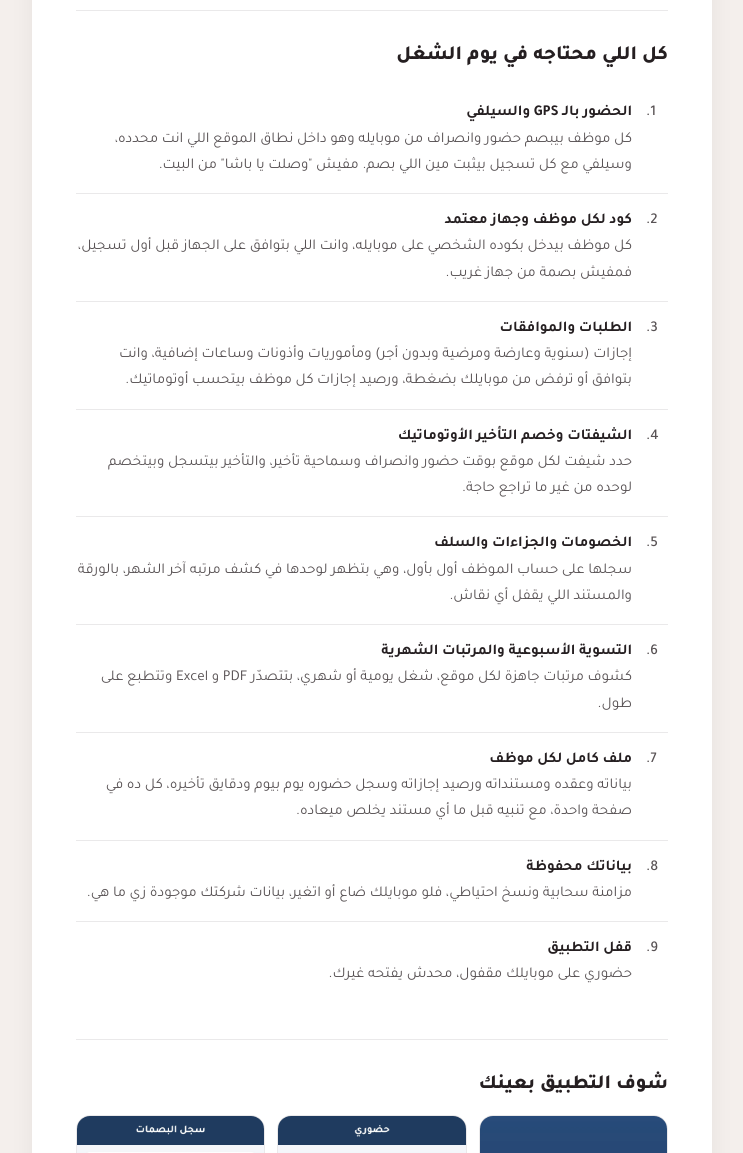
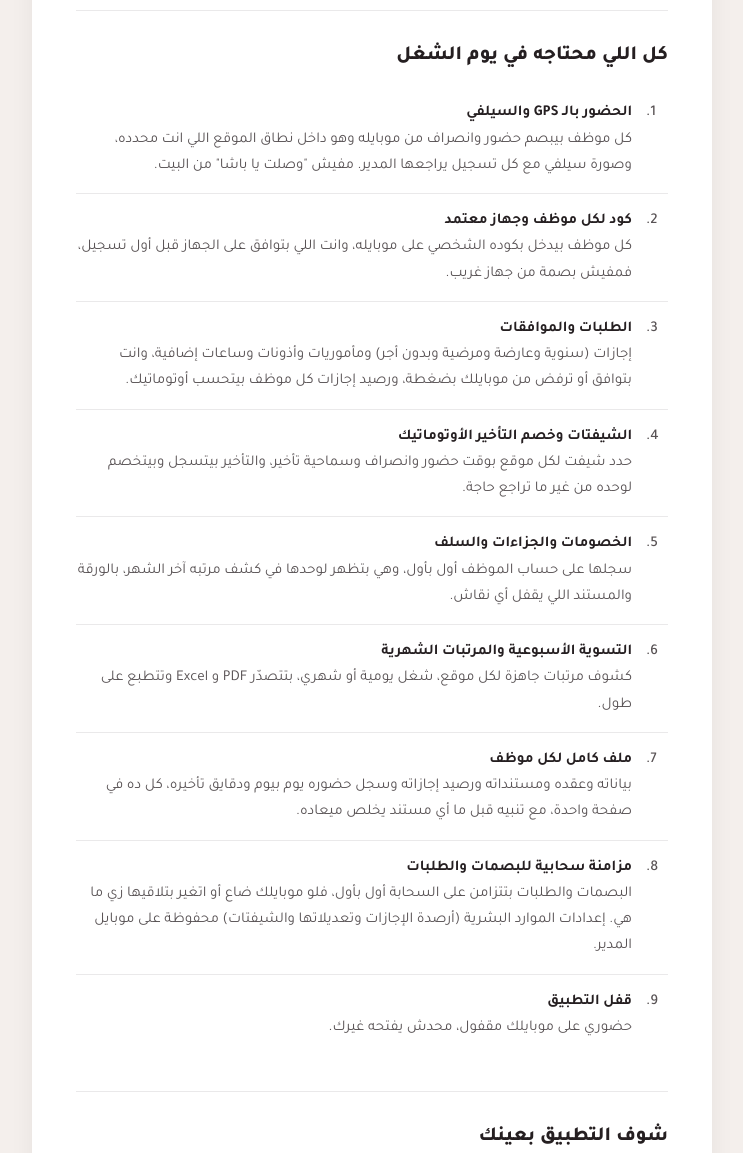
Before and after one commit to zekom4167-hue/hodory, a plain HTML site: page index.html in a window 1280 px wide. Shown: the part 1260-2413 px from the top of the page, without its empty margins (268-1011 px from the left). Drawn offline with Linux system fonts and the light colour scheme.

Commit message:
Fix selfie/cloud-backup copy for accuracy; add valuation document

```diff
--- a/index.html
+++ b/index.html
@@ -212,14 +212,14 @@
   <section class="group">
     <h2>كل اللي محتاجه في يوم الشغل</h2>
     <ol class="features">
-      <li><span><span class="feat-name">الحضور بالـ GPS والسيلفي</span><span class="feat-detail">كل موظف بيبصم حضور وانصراف من موبايله وهو داخل نطاق الموقع اللي انت محدده، وسيلفي مع كل تسجيل بيثبت مين اللي بصم. مفيش "وصلت يا باشا" من البيت.</span></span></li>
+      <li><span><span class="feat-name">الحضور بالـ GPS والسيلفي</span><span class="feat-detail">كل موظف بيبصم حضور وانصراف من موبايله وهو داخل نطاق الموقع اللي انت محدده، وصورة سيلفي مع كل تسجيل يراجعها المدير. مفيش "وصلت يا باشا" من البيت.</span></span></li>
       <li><span><span class="feat-name">كود لكل موظف وجهاز معتمد</span><span class="feat-detail">كل موظف بيدخل بكوده الشخصي على موبايله، وانت اللي بتوافق على الجهاز قبل أول تسجيل، فمفيش بصمة من جهاز غريب.</span></span></li>
       <li><span><span class="feat-name">الطلبات والموافقات</span><span class="feat-detail">إجازات (سنوية وعارضة ومرضية وبدون أجر) ومأموريات وأذونات وساعات إضافية، وانت بتوافق أو ترفض من موبايلك بضغطة، ورصيد إجازات كل موظف بيتحسب أوتوماتيك.</span></span></li>
       <li><span><span class="feat-name">الشيفتات وخصم التأخير الأوتوماتيك</span><span class="feat-detail">حدد شيفت لكل موقع بوقت حضور وانصراف وسماحية تأخير، والتأخير بيتسجل وبيتخصم لوحده من غير ما تراجع حاجة.</span></span></li>
       <li><span><span class="feat-name">الخصومات والجزاءات والسلف</span><span class="feat-detail">سجلها على حساب الموظف أول بأول، وهي بتظهر لوحدها في كشف مرتبه آخر الشهر، بالورقة والمستند اللي يقفل أي نقاش.</span></span></li>
       <li><span><span class="feat-name">التسوية الأسبوعية والمرتبات الشهرية</span><span class="feat-detail">كشوف مرتبات جاهزة لكل موقع، شغل يومية أو شهري، بتتصدّر PDF و Excel وتتطبع على طول.</span></span></li>
       <li><span><span class="feat-name">ملف كامل لكل موظف</span><span class="feat-detail">بياناته وعقده ومستنداته ورصيد إجازاته وسجل حضوره يوم بيوم ودقايق تأخيره، كل ده في صفحة واحدة، مع تنبيه قبل ما أي مستند يخلص ميعاده.</span></span></li>
-      <li><span><span class="feat-name">بياناتك محفوظة</span><span class="feat-detail">مزامنة سحابية ونسخ احتياطي، فلو موبايلك ضاع أو اتغير، بيانات شركتك موجودة زي ما هي.</span></span></li>
+      <li><span><span class="feat-name">مزامنة سحابية للبصمات والطلبات</span><span class="feat-detail">البصمات والطلبات بتتزامن على السحابة أول بأول، فلو موبايلك ضاع أو اتغير بتلاقيها زي ما هي. إعدادات الموارد البشرية (أرصدة الإجازات وتعديلاتها والشيفتات) محفوظة على موبايل المدير.</span></span></li>
       <li><span><span class="feat-name">قفل التطبيق</span><span class="feat-detail">حضوري على موبايلك مقفول، محدش يفتحه غيرك.</span></span></li>
     </ol>
   </section>
```
Also changed, not shown: 1 other file.
